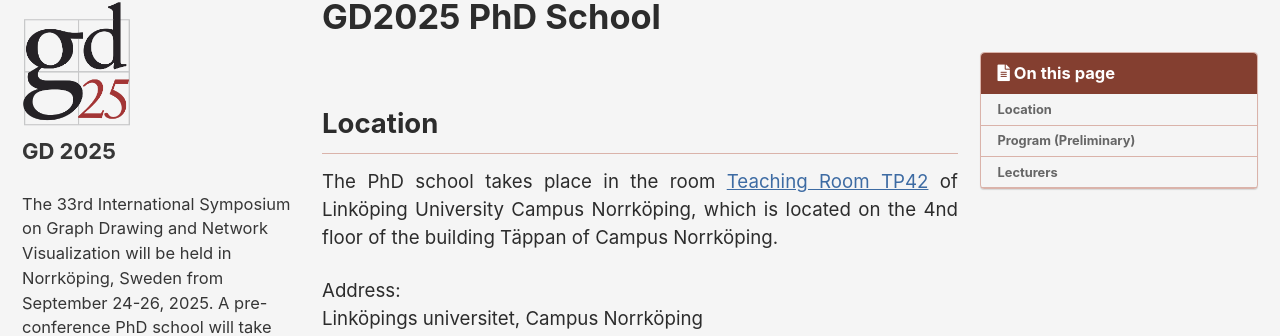
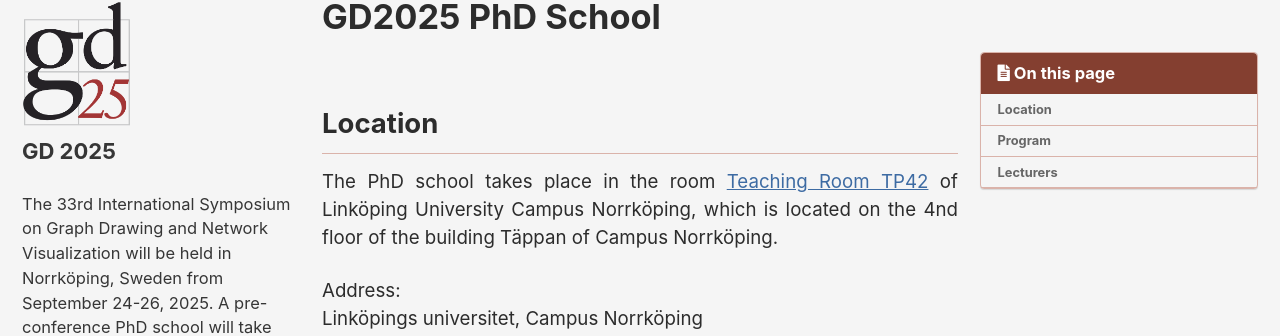
Before and after one commit to graphdrawing/gd2025, a Jekyll site: the page built from pages/school.md, in a window 1280 px wide and 900 px high. Shown: the part 425-761 px from the top of the window. Built offline with Jekyll 4.4.1, drawn with Linux system fonts in a browser that asks for light colours; cached includes are drawn as plain includes; some of the changed text lies outside the part shown.

Commit message:
text fix

```diff
--- a/pages/school.md
+++ b/pages/school.md
@@ -181,7 +181,7 @@ Registration desk for the PhD school will be located right next to the lecture r
 
 
 
-## Program (Preliminary)
+## Program
 
 <table id="monday">
   <colgroup>
```
